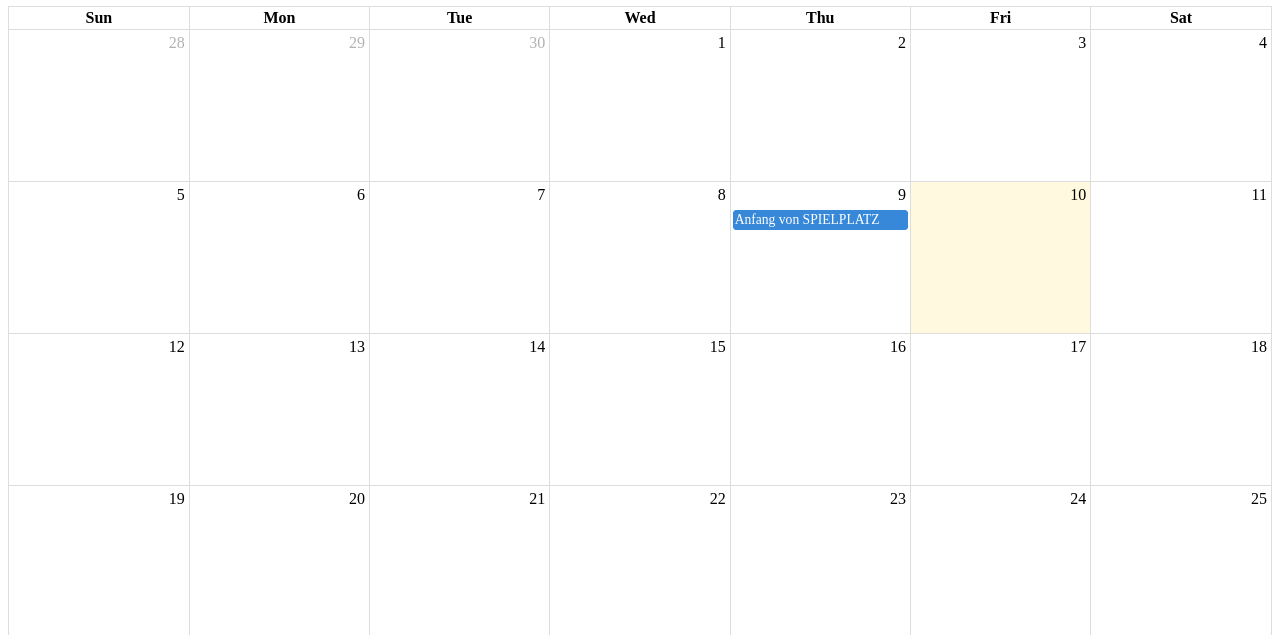
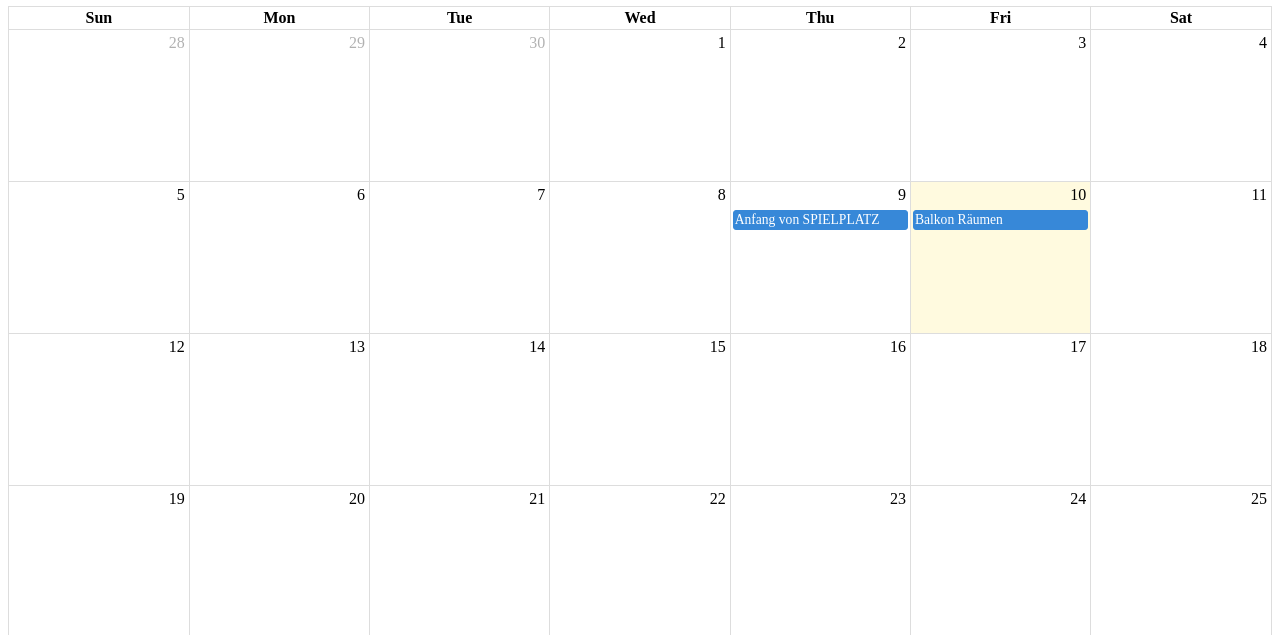
Before and after one commit to IndieC/cauliflauer, a plain HTML site: page calendar.html in a window 1280 px wide. Shown: the part 123-758 px from the top of the page. Drawn offline with Linux system fonts and the light colour scheme.

Commit message:
Update calendar.html

```diff
--- a/calendar.html
+++ b/calendar.html
@@ -23,6 +23,12 @@
                         start: '2024-05-09', // Today's date
                         url: 'https://youtu.be/WWtbIuDC2RI'
                     },
+                    {
+                        title: 'Balkon Räumen',
+                        start: '2024-05-10', // Today's date
+                        url: 'https://youtube.com/shorts/QpKb4zz8UsM'
+                    },
+                    // Add more
                     // Add more events for other days
                 ],
                 eventClick: function(info) {
```
